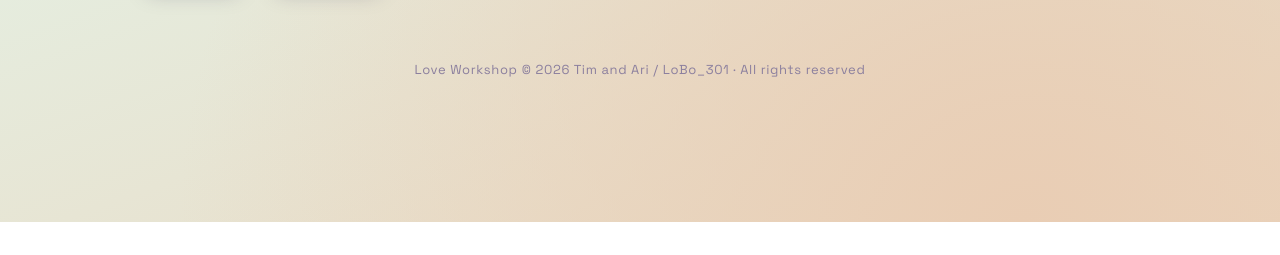
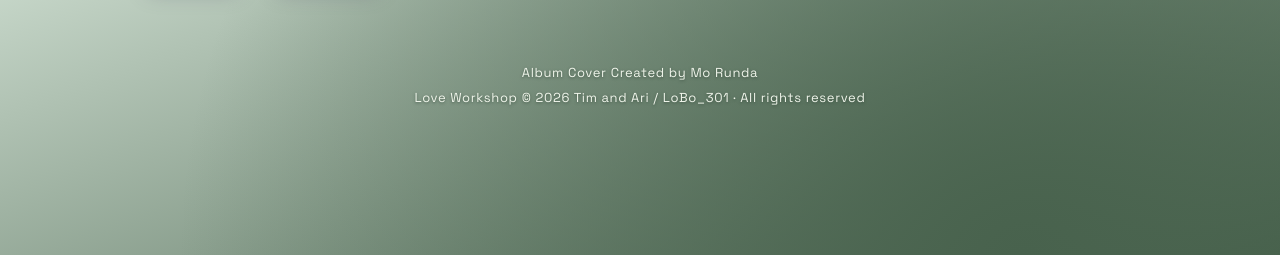
Before and after one commit to Jkratz01/love-workshop, a plain HTML site: page site/index.html in a window 1280 px wide. Shown: the part 1292-1547 px from the top of the page. Before the commit the page ends 1514 px from the top, so only its background shows below. Drawn offline with Linux system fonts and the light colour scheme; a script that the page names is missing.

Commit message:
Credit Mo Runda for cover art, deepen page bottom to forest green
Co-Authored-By: Claude Fable 5 <noreply@anthropic.com>

```diff
--- a/site/index.html
+++ b/site/index.html
@@ -18,7 +18,7 @@
   :root{
     --mint:#e4f2e6;
     --cream:#f5f7ef;
-    --peach:#e9cdb4;
+    --peach:#48624d;
     --ink:#5d5570;
     --ink-soft:#8b7f9e;
     --sage:#9dbfae;
@@ -33,7 +33,7 @@
     background:
       radial-gradient(120% 90% at 80% 100%, var(--peach) 0%, transparent 55%),
       radial-gradient(110% 80% at 10% 0%, var(--cream) 0%, transparent 60%),
-      linear-gradient(160deg, var(--cream) 0%, var(--mint) 55%, #ead8c2 100%);
+      linear-gradient(160deg, var(--cream) 0%, var(--mint) 55%, #48624d 100%);
     min-height:100vh;
     padding-bottom:120px;
   }
@@ -156,7 +156,7 @@
   .pill:hover{transform:translateY(-2px);background:#fff}
   .pill svg{width:18px;height:18px;fill:var(--accent)}
 
-  footer{position:relative;z-index:1;text-align:center;color:var(--ink-soft);font-size:13px;padding:24px;letter-spacing:.05em}
+  footer{position:relative;z-index:1;text-align:center;color:#f0f5eb;font-size:13px;padding:24px;letter-spacing:.05em;line-height:1.9;text-shadow:0 1px 3px #2e4335aa}
 
   /* player bar */
   .player{
@@ -285,7 +285,7 @@
   </div>
 </div>
 
-<footer>Love Workshop &copy; 2026 Tim and Ari / LoBo_301 &middot; All rights reserved</footer>
+<footer>Album Cover Created by Mo Runda<br>Love Workshop &copy; 2026 Tim and Ari / LoBo_301 &middot; All rights reserved</footer>
 
 <audio id="audio" preload="metadata"></audio>
 
```
